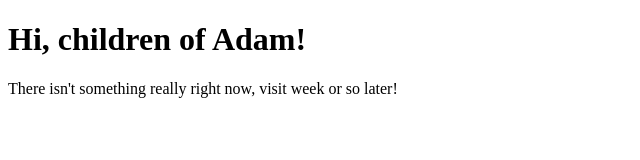
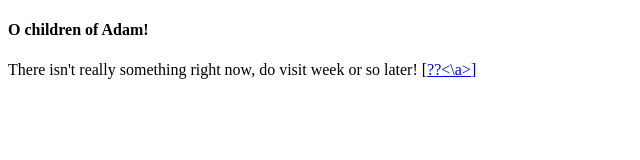
Before and after one commit to 114w/114w.github.io, a plain HTML site: page index.html in a window 1280 px wide. Shown: the whole page, without its empty margins (0-640 px from the left). Drawn offline with Linux system fonts and the light colour scheme.

Commit message:
Update index.html

```diff
--- a/index.html
+++ b/index.html
@@ -1,7 +1,10 @@
 <!DOCTYPE html>
 <html>
+<head>
+  <title>Ya Bani Adam</title>
+</head>
 <body>
-<h1>Hi, children of Adam!</h1>
-<p>There isn't something really right now, visit week or so later!</p>
+  <h4>O children of Adam!</h4>
+  <p>There isn't really something right now, do visit week or so later! [<a href="114w.github.io">??<\a>]</p>
 </body>
 </html>
```
